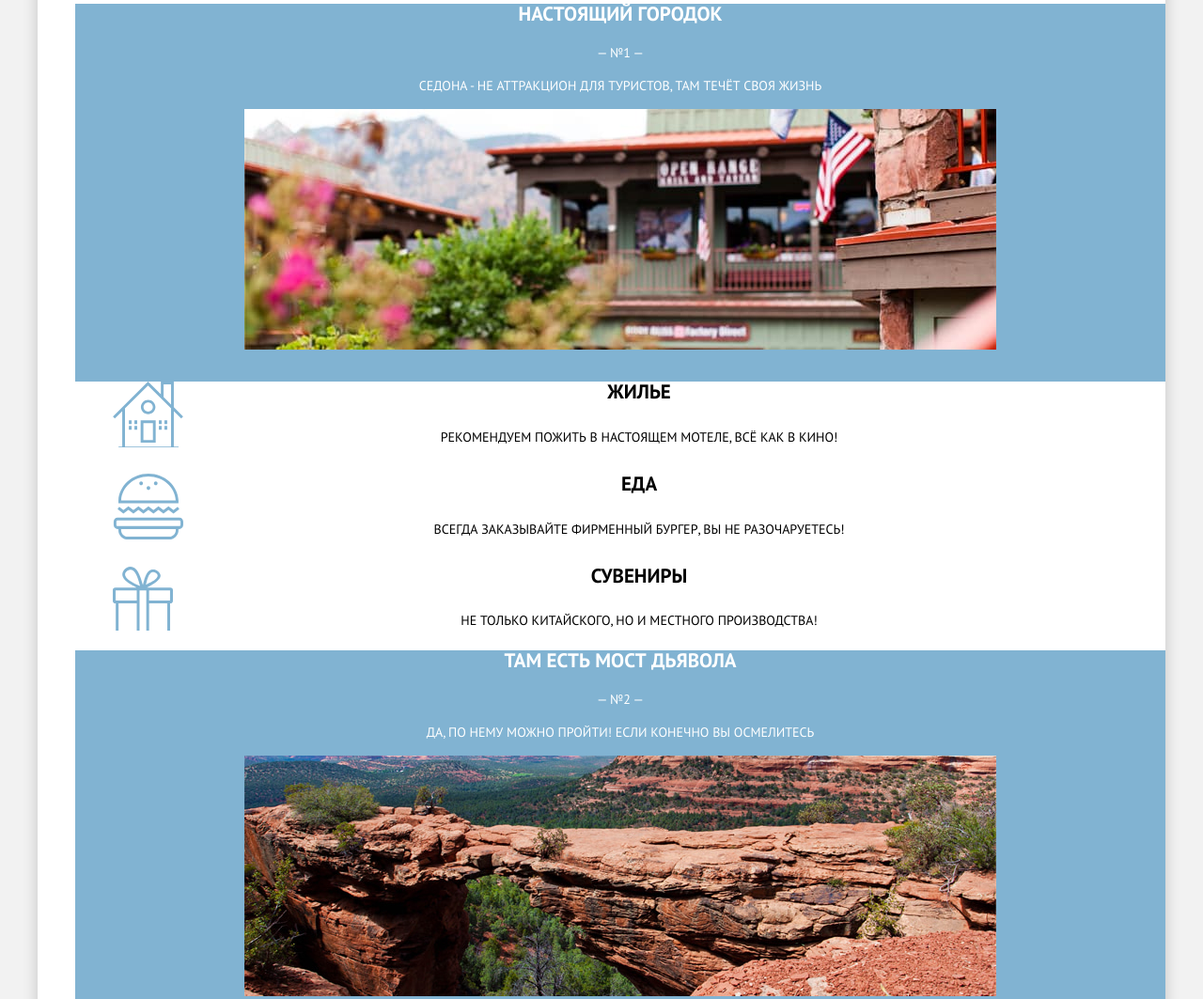
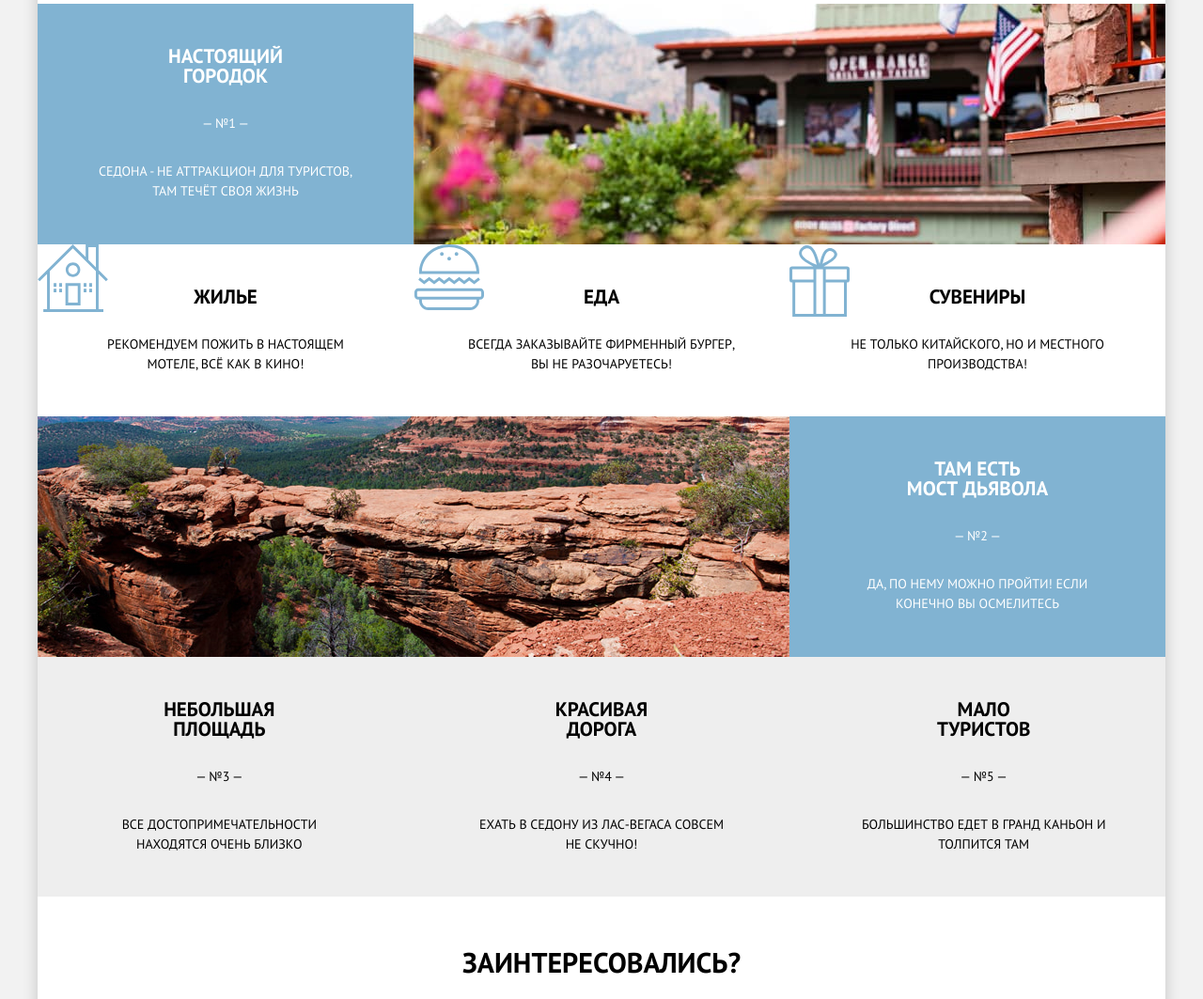
Before and after one commit to ZhDaria/1246811-sedona-28, a plain HTML site: page index.html in a window 1280 px wide. Shown: the part 780-1843 px from the top of the page at 94% size. Drawn offline with Linux system fonts and the light colour scheme.

Commit message:
Завершаем строить сетку

```diff
--- a/css/style.css
+++ b/css/style.css
@@ -131,8 +131,8 @@ html {
   }
 
   .intro {
-    background-image: url("../img/background-photo.jpg");
-    background-position: top center;
+    background-image: url("../img/intro-mask.svg"), url("../img/background-photo.jpg");
+    background-position: center bottom;
     background-repeat: no-repeat;
 
   }
@@ -170,21 +170,38 @@ html {
   .features-list {
     list-style: none;
     margin: 0;
+    padding: 0;
   }
 
   .features-item {
     text-align: center;
+    padding: 0;
   }
 
   .features-item h3 {
     font-weight: bold;
     font-size: 21px;
     line-height: 21px;
+    padding: 0;
+    margin: 0;
   }
 
-  .features-item:nth-child(-n+2) {
+  .features-item p {
+    padding: 0;
+    padding-top: 30px;
+    margin: 0 10px;
+
+  }
+
+  .text-container {
     color: var(--basic-white);
     background-color: var(--basic-blue);
+    padding: 45px;
+  }
+
+  .first-feature-grid {
+    display: grid;
+    grid-template-columns: 1fr 2fr;
   }
 
   .feature-details {
@@ -194,12 +211,23 @@ html {
 
   .feature-datails-list {
     list-style: none;
+    padding: 0;
+    margin: 0;
+    display: grid;
+    grid-template-columns: 1fr 1fr 1fr;
+
+  }
+
+  .feature-datails-item {
+    padding: 45px;
   }
 
   .feature-datails-item h4 {
     font-weight: bold;
     font-size: 21px;
     line-height: 21px;
+    margin: 0;
+    padding: 0;
   }
 
 
@@ -218,10 +246,29 @@ html {
     background-repeat: no-repeat;
   }
 
-  .features-item:nth-child(n+3) {
+  .second-feature-grid {
+    display: grid;
+    grid-template-columns: 2fr 1fr;
+  }
+
+  .second-feature-grid img {
+    order: -1;
+  }
+
+  .feature-345-wrapper {
     color: var(--basic-black);
     background-color: var(--basic-beige);
+    display: grid;
+    grid-template-columns: 1fr 1fr 1fr;
+    column-gap: 20px;
+
   }
+
+  .feature-345-wrapper .features-item {
+    padding: 45px;
+  }
+
+
 
   .hotel-searching h2 {
     font-weight: bold;
@@ -268,6 +315,11 @@ html {
   .start-searching-button:active {
     background-color: var(--extra-dark-brown);
     color: rgba(255, 255, 255, 0.3);
+  }
+
+  .hotel-searching img {
+    margin: 0;
+    margin-bottom: -120px;
   }
 
   .searching-form {
@@ -359,6 +411,36 @@ html {
     background-repeat: no-repeat;
     background-position: center;
     background-size: cover;
+    color: var(--basic-white);
+    margin: 0;
+    padding: 30px 73px;
+  }
+
+  .filter-form {
+    position: relative;
+  }
+
+
+  .filter-grid-container {
+    display: grid;
+    grid-template-columns: min-content 1fr min-content;
+  }
+
+  .filters fieldset {
+    padding: 0;
+    margin: 0;
+    border: none;
+  }
+
+  .infrastructure-filter {
+    width: 250px;
+    margin: 0;
+  }
+
+  .cost-filter {
+    width: 320px;
+    margin: 0;
+   justify-self: end;
   }
 
   .filter-title {
@@ -376,6 +458,10 @@ html {
 
   .filter-button {
     font-weight: normal;
+    position: absolute;
+    bottom: 0;
+    right: 160px;
+
   }
 
   .filter-button:hover,
--- a/index.html
+++ b/index.html
@@ -36,10 +36,14 @@
         </div>
         <ul class="features-list">
           <li class="features-item">
-            <h3>Настоящий городок</h3>
-            <p class="features-number">— №1 —</p>
-            <p class="features-description">Седона - не аттракцион для туристов, там течёт своя жизнь</p>
+            <div class="first-feature-grid">
+             <div class="text-container">
+             <h3>Настоящий<br> городок</h3>
+             <p class="features-number">— №1 —</p>
+             <p class="features-description">Седона - не аттракцион для туристов, там течёт своя жизнь</p>
+            </div>
             <img class="first-feature-img" src="img/sedona-town.jpg" width="800" height="256" alt="Город Седона">
+            </div>
             <section class="feature-details">
               <ul class="feature-datails-list">
                 <li class="feature-datails-item living-detail">
@@ -57,27 +61,31 @@
               </ul>
             </section>
           </li>
-          <li class="features-item">
-            <h3>Там есть Мост дьявола</h3>
+          <li class="features-item second-feature-grid">
+            <div class="text-container ">
+            <h3>Там есть<br> Мост дьявола</h3>
             <p class="features-number">— №2 —</p>
             <p class="features-description">Да, по нему можно пройти! Если конечно вы осмелитесь</p>
+          </div>
             <img class="second-feature-img" src="img/devils-bridge.jpg" width="800" height="256" alt="Мост дьявола">
           </li>
+          <div class="feature-345-wrapper">
           <li class="features-item">
-            <h3>Небольшая площадь</h3>
+            <h3>Небольшая<br> площадь</h3>
             <p class="features-number">— №3 —</p>
             <p class="features-description">Все достопримечательности находятся очень близко</p>
           </li>
           <li class="features-item">
-            <h3>Красивая дорога</h3>
+            <h3>Красивая<br> дорога</h3>
             <p class="features-number">— №4 —</p>
             <p class="features-description">Ехать в седону из лас-вегаса совсем не скучно!</p>
           </li>
           <li class="features-item">
-            <h3>Мало туристов</h3>
+            <h3>Мало<br> туристов</h3>
             <p class="features-number">— №5 —</p>
             <p class="features-description">Большинство едет в гранд каньон и толпится там</p>
           </li>
+        </div>
         </ul>
       </section>
       <section class="hotel-searching modal">
@@ -103,7 +111,7 @@
         </p>
         <button class="button" type="submit">Найти</button>
         </form>
-        <img src="img/map.png" width="1199" height="594" alt="Карта Седоны">
+        <img src="img/map.png" width="1200" height="594" alt="Карта Седоны">
       </section>
     </main>
     <footer class="main-footer footer-filter">
```
Also changed, not shown: hotels.html (+5 -3 lines).
